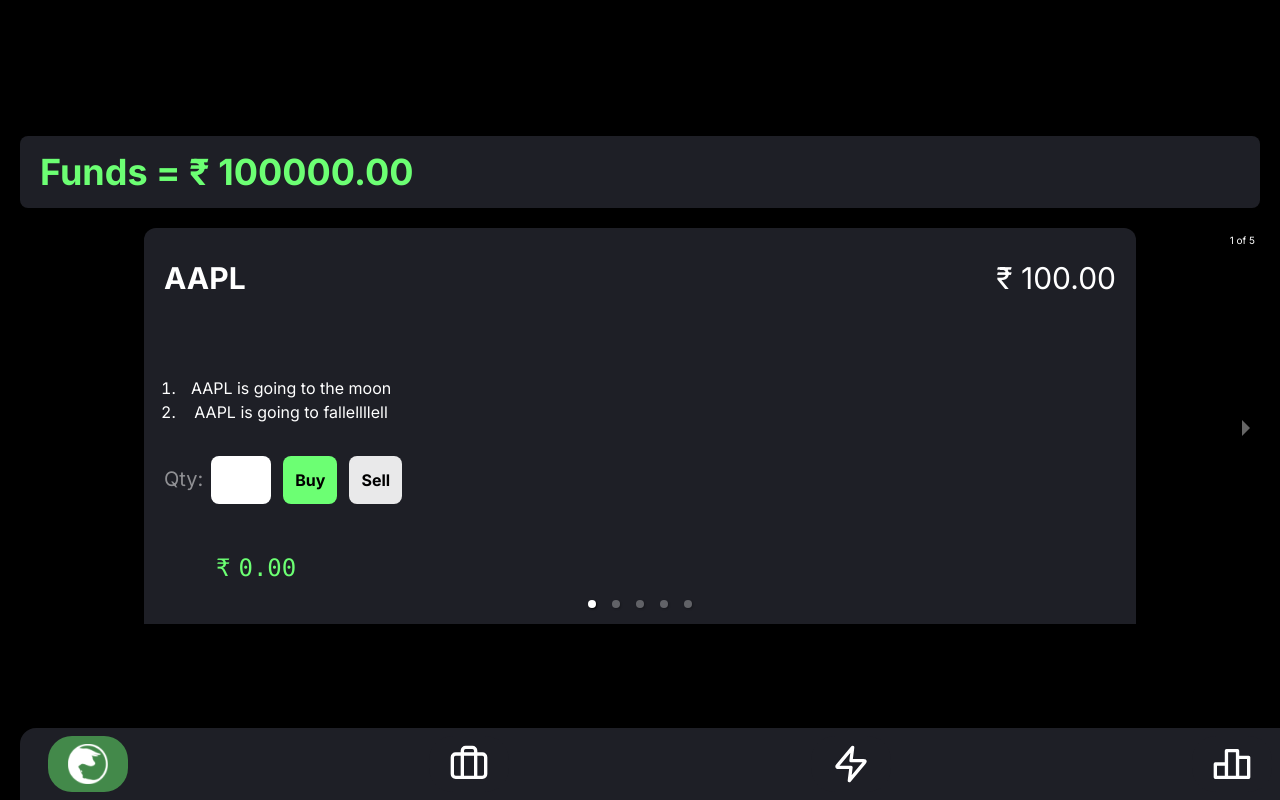
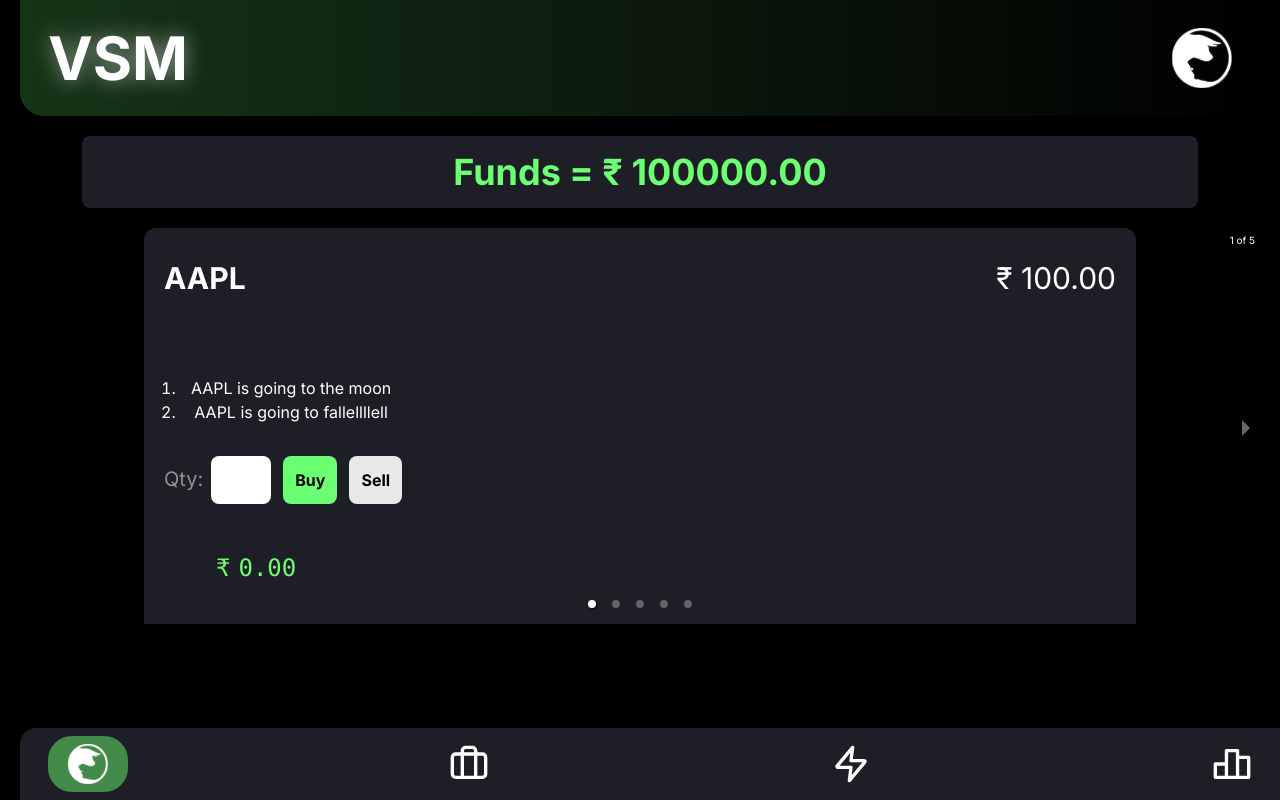
Before and after one commit to Overlord-1/vsm-f, a React (Create React App) app: page /news in a window 1280 px wide. Built offline with nearby package versions, Linux system fonts and the light colour scheme; no server answers.

Commit message:
Refactor Header and Accordion components

```diff
--- a/src/components/Header.jsx
+++ b/src/components/Header.jsx
@@ -8,13 +8,16 @@
   const scale = useTransform(scrollYProgress, [0, 1], [1, 0]);
 
   return (
-     <motion.div
-       className='w-full mx-auto max-w-[1240px] p-7 mb-5 flex justify-between items-center bg-gradient-to-r from-[#6cff7334] to-midnight-900 shadow-lg'
-       style={{ scale }}
-     >
-       <h1 className='text-4xl text-white md:text-6xl font-bold' style={{ filter: 'drop-shadow(0 0 10px rgba(255, 255, 255, 0.5))' }}>{text}</h1>
+    <div className='w-full mx-auto max-w-[1240px] p-7 mb-5 flex justify-between items-center bg-gradient-to-r from-[#6cff7334] to-midnight-900 shadow-lg rounded-b-3xl'>
+    <h1 className='text-4xl text-white md:text-6xl font-bold' style={{ filter: 'drop-shadow(0 0 10px rgba(255, 255, 255, 0.5))' }}>{text}</h1>
        <img src={logo} alt="vsm logo" className='w-[60px] h-[60px]' />
-     </motion.div>
+    </div>
+    //  <motion.div
+    //    className='w-full mx-auto max-w-[1240px] p-7 mb-5 flex justify-between items-center bg-gradient-to-r from-[#6cff7334] to-midnight-900 shadow-lg'
+    //    style={{ scale }}
+    //  >
+
+    //  </motion.div>
   );
  };
 
--- a/src/pages/Accordion.jsx
+++ b/src/pages/Accordion.jsx
@@ -10,9 +10,9 @@
       <motion.div
         initial={false}
         animate={{
-          backgroundColor: isOpen ? "#1e1f26" : "#1e1f26",
+          backgroundColor: isOpen ? "#6cff73" : "#1e1f26",
         }}
-        className='bg-green-500 w-full text-white text-2xl rounded-lg mb-2'
+        className={`bg-green-500 w-full font-bold ${isOpen?"text-black":"text-white"} text-2xl rounded-lg mb-2`}
         onClick={() => setExpanded(isOpen ? false : i)}
         style={{
           display: "flex",
@@ -39,9 +39,14 @@
             style={{
               backgroundColor: "transparent",
               padding: "0 2rem",
+              display: "flex",
+              flexDirection: "column",
             }}
           >
             Lorem ipsum dolor sit amet consectetur adipisicing elit. Aspernatur velit possimus doloremque nesciunt non, libero perferendis, culpa architecto molestias ipsum vitae dolorum saepe, cum fugit dolorem repellendus nemo maxime voluptates.
+            <button
+              className="block text-black font-bold bg-[#6cff73] p-3 rounded-lg px-10 m-3"
+            >USE</button>
           </motion.section>
         )}
       </AnimatePresence>
--- a/src/pages/News.jsx
+++ b/src/pages/News.jsx
@@ -114,7 +114,7 @@
         <div className="newsPage">
         <Header text={"VSM"} />
 
-        <h1 className="text-[#6cff73] mx-auto rounded-lg font-bold bg-[#1E1F26] p-4 text-2xl my-5 px-5 md:text-4xl sm:text-2xl sticky top-0 z-10">
+        <h1 className="text-[#6cff73] max-w-[90%] text-center mx-auto rounded-lg font-bold bg-[#1E1F26] p-4 text-2xl my-5 px-5 md:text-4xl sm:text-2xl ">
           Funds = ₹ {funds.toFixed(2)}
         </h1>
 
```
